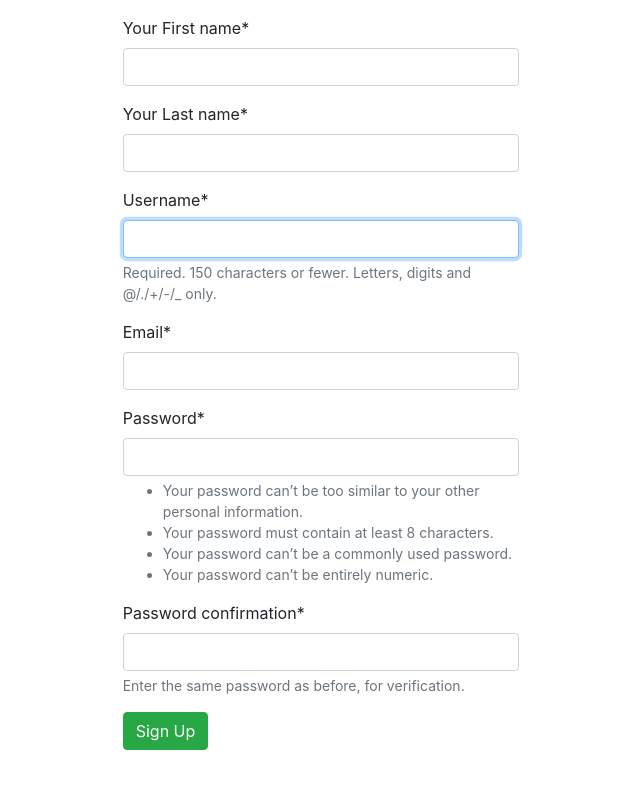
After one commit to JoyWambui/instaphotoz, a Django app: page /signup/ in a window 1280 px wide. The commit adds this page. Shown: the whole page, without its empty margins (319-959 px from the left). Run offline with Django 3.2, Linux system fonts and the light colour scheme; some libraries are stand-ins or nearby versions.

Commit message:
Create sign up page

```diff
--- a/gallery/forms.py
+++ b/gallery/forms.py
@@ -0,0 +1,12 @@
+from django import forms
+from django.contrib.auth.forms import UserCreationForm
+from django.contrib.auth.models import User
+
+class RegistrationForm(UserCreationForm):
+    email = forms.EmailField(label='Email',)
+    first_name = forms.CharField(label='Your First name', max_length=50)
+    last_name = forms.CharField(label='Your Last name', max_length=50)
+
+    class Meta:
+        model = User
+        fields = ('first_name','last_name','username', 'email', 'password1', 'password2', )
--- a/gallery/models.py
+++ b/gallery/models.py
@@ -15,10 +15,7 @@ class Profile(models.Model):
     email = models.EmailField()
 
     @receiver(post_save, sender=User)
-    def create_profile(sender, instance, created, **kwargs):
+    def save_profile(sender, instance, created, **kwargs):
         if created:
             Profile.objects.create(user=instance)
-
-    @receiver(post_save, sender=User)
-    def save_profile(sender, instance, **kwargs):
         instance.profile.save()
--- a/gallery/templates/base.html
+++ b/gallery/templates/base.html
@@ -1,11 +1,10 @@
-{% load django_bootstrap5 %}
+{% load bootstrap4 %}
 {% load static%}
 <!DOCTYPE html>
 <html lang="eng">
 
 <head>
     <meta charset="utf-8">
-    <meta name="viewport" content="width=device-width, initial-scale=1">
     {% if title %}
     <title>InstaPhotoz- {{title}}</title>
     {% else %}
@@ -15,9 +14,7 @@
     {% block styles %}
     {% bootstrap_css %}
     {% endblock %}
-    <script src="https://cdn.jsdelivr.net/npm/bootstrap@5.0.2/dist/js/bootstrap.bundle.min.js"
-        integrity="sha384-MrcW6ZMFYlzcLA8Nl+NtUVF0sA7MsXsP1UyJoMp4YLEuNSfAP+JcXn/tWtIaxVXM"
-        crossorigin="anonymous"></script>
+    <script src="https://cdn.jsdelivr.net/npm/bootstrap@4.6.1/dist/js/bootstrap.bundle.min.js" integrity="sha384-fQybjgWLrvvRgtW6bFlB7jaZrFsaBXjsOMm/tB9LTS58ONXgqbR9W8oWht/amnpF" crossorigin="anonymous"></script>
 </head>
 
 <body>
--- /dev/null
+++ b/gallery/templates/signup.html
@@ -0,0 +1,19 @@
+{% extends 'base.html' %}
+{% load crispy_forms_tags %}
+
+{% block content %}
+<div class="container-fluid">
+    <div class="row">
+        <div class="col-sm"></div>
+        <div class="col-sm">
+            <form method="POST" class="form-group">
+                <div class="form-group"></div>
+                {% csrf_token %}
+                {{ form|crispy }}
+                <button type="submit" class="btn btn-success">Sign Up</button>
+            </form>
+        </div>
+        <div class="col-sm"></div>
+    </div>
+</div>
+{% endblock %}
--- a/gallery/views.py
+++ b/gallery/views.py
@@ -1,4 +1,26 @@
-from django.shortcuts import render
+from django.shortcuts import redirect, render
+from .forms import RegistrationForm
+from django.contrib.auth import login, authenticate
 
 def index(request):
     return render(request, 'index.html')
+
+def signup(request):
+    '''View function that registers a new user'''
+    if request.method == 'POST':
+        form = RegistrationForm(request.POST)
+        if form.is_valid():
+            user = form.save()
+            user.refresh_from_db()
+            user.profile.first_name = form.cleaned_data.get('first_name')
+            user.profile.last_name = form.cleaned_data.get('last_name')
+            user.profile.email= form.cleaned_data.get('email')
+            user.save()
+            unhashed_password= form.cleaned_data.get('password1')
+            user = authenticate(username=user.username, password=unhashed_password)
+            login(request, user)
+            return redirect('index')
+    else:
+        form= RegistrationForm()
+    title = 'Create Account'
+    return render(request, 'signup.html', {'form': form,'title':title})
--- a/instaphotoz/settings.py
+++ b/instaphotoz/settings.py
@@ -44,8 +44,9 @@ INSTALLED_APPS = [
     'django.contrib.staticfiles',
     'cloudinary_storage',
     'cloudinary',
+    'crispy_forms',
     'gallery.apps.GalleryConfig',
-    'django_bootstrap5',
+    'bootstrap4',
     'tinymce',
 ]
 
@@ -147,4 +148,4 @@ DEFAULT_FILE_STORAGE = 'cloudinary_storage.storage.MediaCloudinaryStorage'
 
 DEFAULT_AUTO_FIELD = 'django.db.models.BigAutoField'
 
-CRISPY_TEMPLATE_PACK="bootstrap5"
+CRISPY_TEMPLATE_PACK="bootstrap4"
--- a/instaphotoz/urls.py
+++ b/instaphotoz/urls.py
@@ -15,9 +15,11 @@ Including another URLconf
 """
 from django.contrib import admin
 from django.urls import include, path
+from gallery import views
 
 urlpatterns = [
     path('admin/', admin.site.urls),
+    path('signup/', views.signup, name='signup'),
     path('',include('gallery.urls')),
     path('tinymce/', include('tinymce.urls')),
 ]
```
Also changed, not shown: requirements.txt (added, +20 -0 lines).
